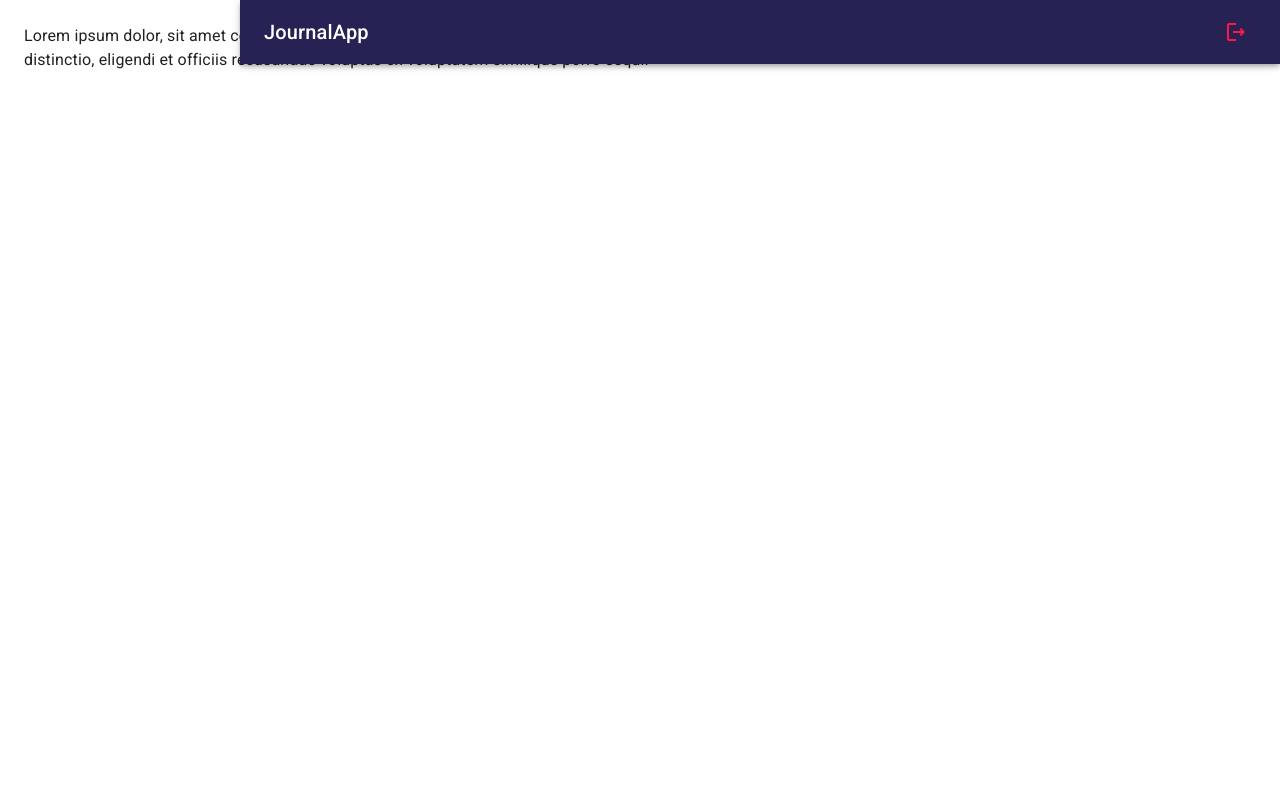
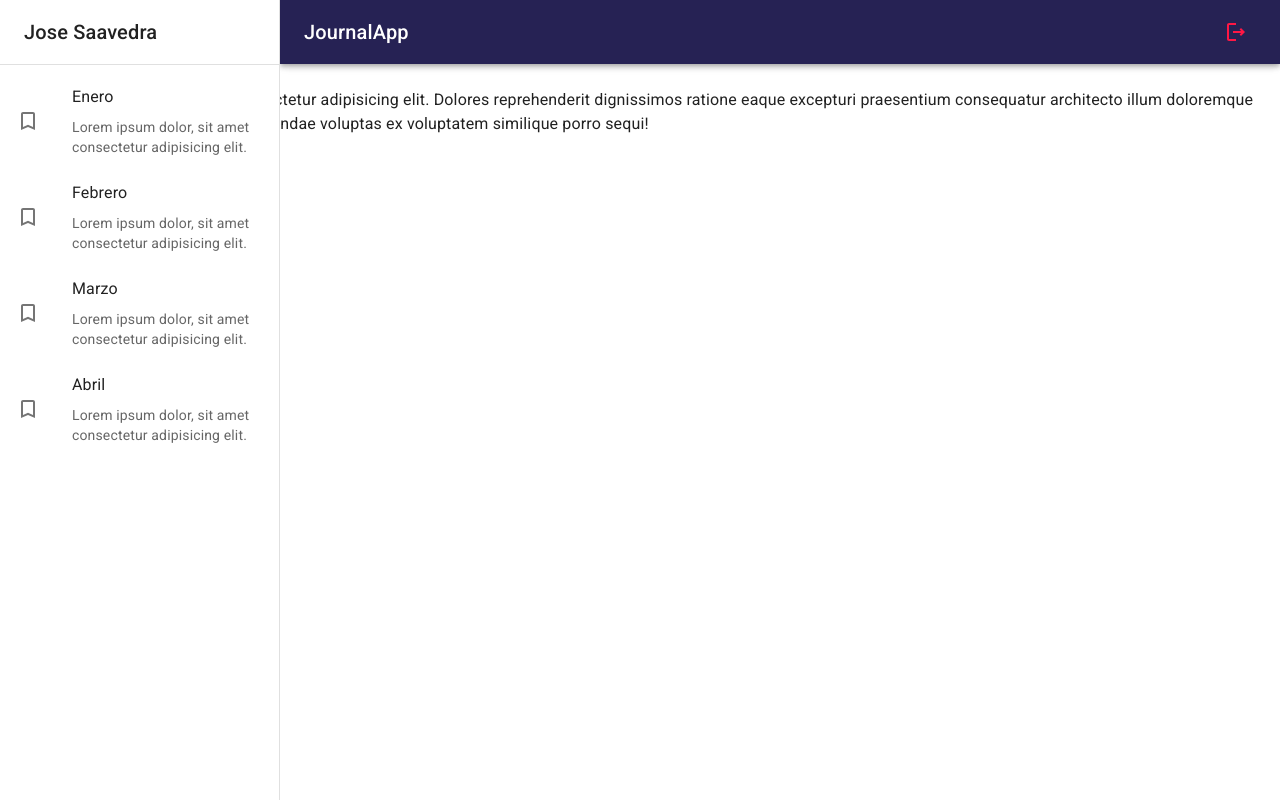
Before and after one commit to josefran14/journal-app, a React (Vite) app: page / in a window 1280 px wide. Built offline with nearby package versions, Linux system fonts and the light colour scheme.

Commit message:
Se realizo el diseño del SideBar de la pagina del JournalPage

```diff
--- /dev/null
+++ b/src/journal/components/SideBar.jsx
@@ -0,0 +1,46 @@
+import { TurnedInNot } from "@mui/icons-material"
+import { Box, Divider, Drawer, Grid, List, ListItem, ListItemButton, ListItemIcon, ListItemText, Toolbar, Typography } from "@mui/material"
+
+export const SideBar = ({drawerWidth}) => {
+  return (
+    <Box component='nav' sx={{width: {sm: drawerWidth}, flexShrink: {sm: 0}}}>
+
+        <Drawer
+        variant="permanent"
+        open
+        sx={{
+            display: {xs: 'block'},
+            '& .MuiDrawer-paper': {boxSizing: 'border-box', width: drawerWidth}
+        }}
+        >
+
+        <Toolbar>
+            <Typography variant="h6" noWrap component='div'>
+                Jose Saavedra
+            </Typography>
+        </Toolbar>
+        <Divider/>
+
+        <List>
+            {
+                ['Enero', 'Febrero', 'Marzo', 'Abril'].map((text) => (
+                    <ListItem key={text} disablePadding>
+                        <ListItemButton>
+                            <ListItemIcon>
+                              <TurnedInNot/>
+                            </ListItemIcon>
+                            <Grid container>
+                               <ListItemText primary={text}/>
+                               <ListItemText secondary='Lorem ipsum dolor, sit amet consectetur adipisicing elit.'/>
+                            </Grid>
+                        </ListItemButton>
+                    </ListItem>
+                ))
+            }
+        </List>
+
+        </Drawer>
+
+    </Box>
+  )
+}
--- a/src/journal/layout/JournalLayout.jsx
+++ b/src/journal/layout/JournalLayout.jsx
@@ -1,7 +1,8 @@
-import { Box } from "@mui/material"
+import { Box, Toolbar } from "@mui/material"
 import { NavBar } from "../components/NavBar"
+import { SideBar } from "../components/SideBar"
 
-const drawerWidth = 240
+const drawerWidth = 280
 
 export const JournalLayout = ({children}) => {
   return (
@@ -9,11 +10,11 @@
 
         <NavBar drawerWidth={drawerWidth}/>
 
-        {/* SideBar */}
+        <SideBar drawerWidth={drawerWidth}/>
 
         <Box component='main' sx={{flexGrow: 1, p: 3, }}>
 
-            {/* ToolBar */}
+           <Toolbar/>
 
             {children}
 
```
